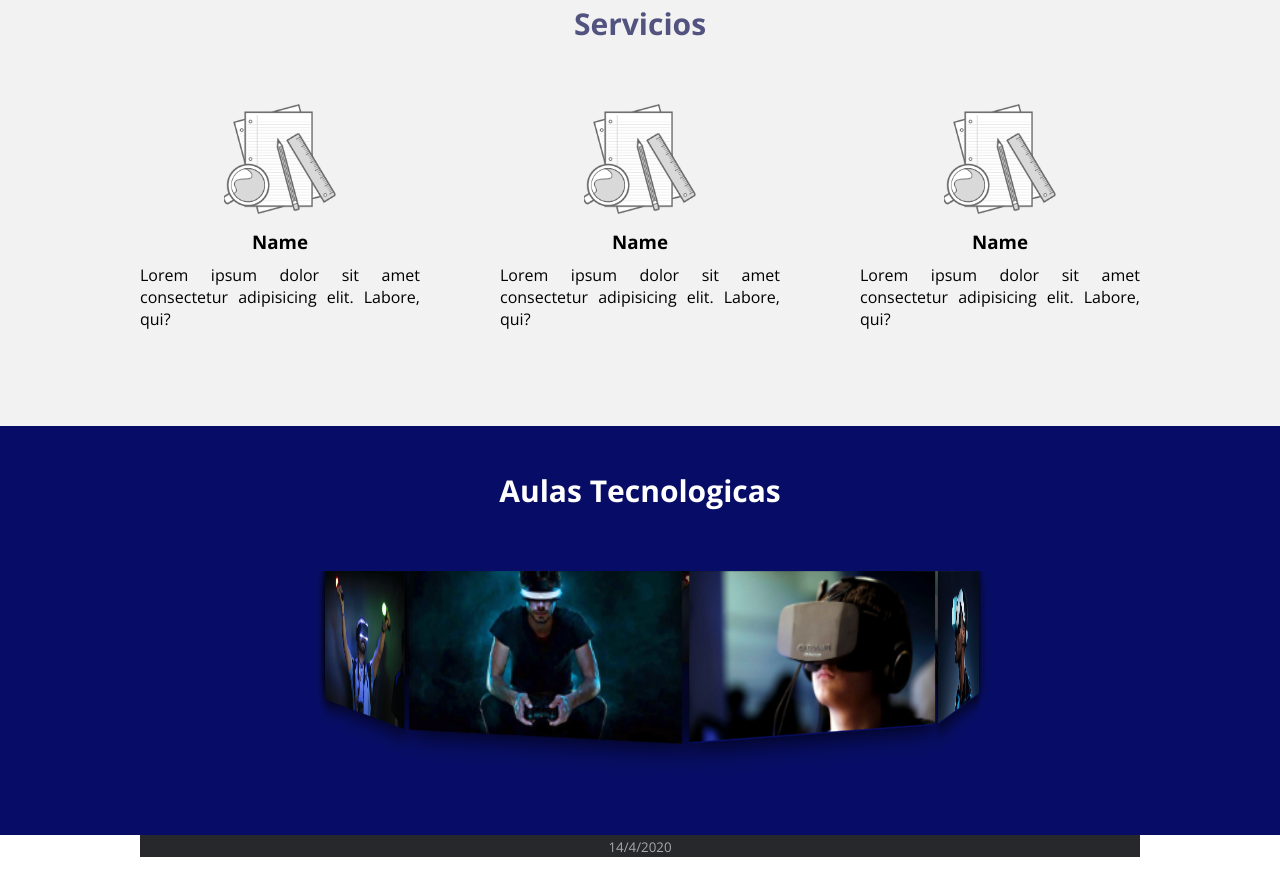
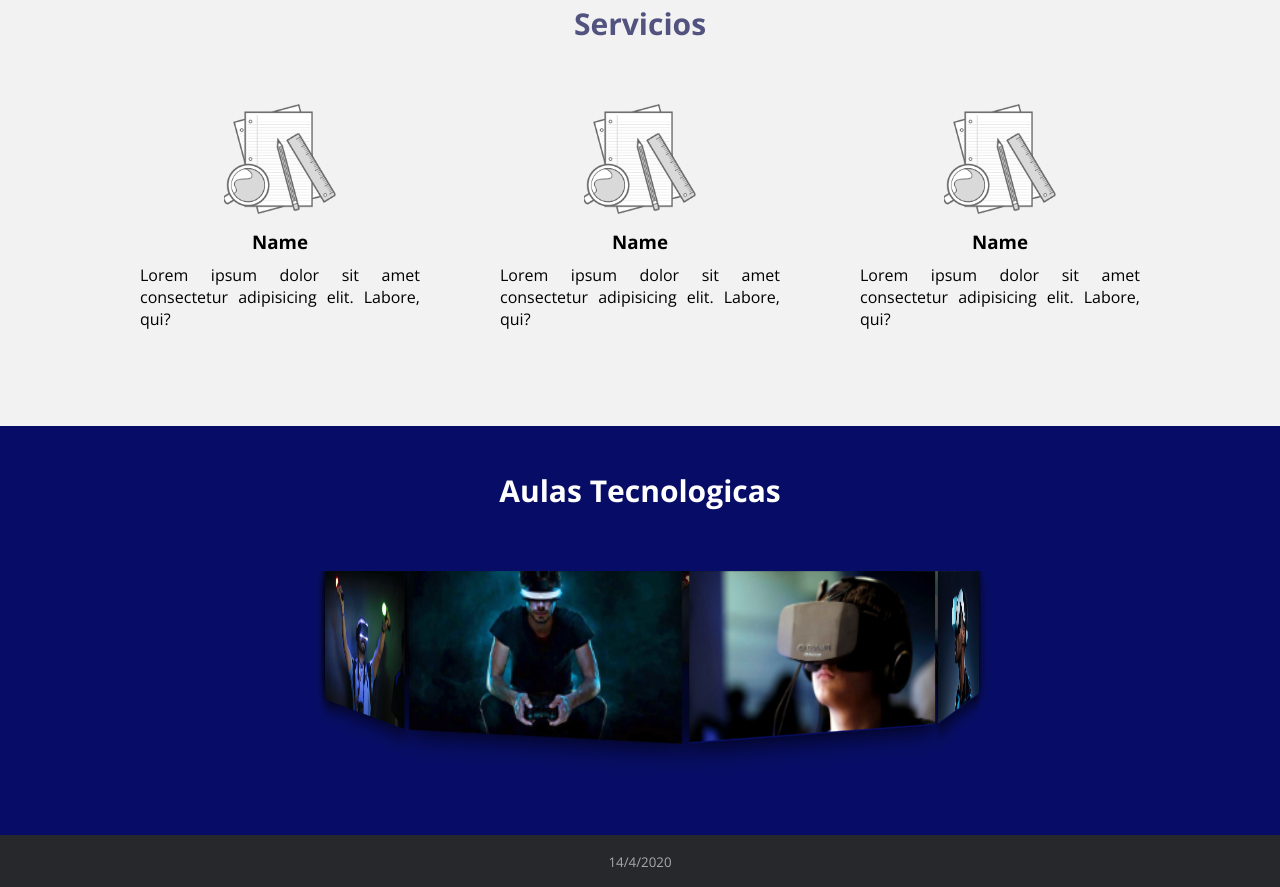
Before and after one commit to XavieBandamx/pruebainicio, a plain HTML site: page index.html in a window 1280 px wide. Shown: the part 2873-3760 px from the top of the page. Before the commit the page ends 3730 px from the top, so only its background shows below. Drawn offline with nearby package versions, Linux system fonts and the light colour scheme.

Commit message:
Update footer.css

```diff
--- a/css/footer.css
+++ b/css/footer.css
@@ -2,8 +2,5 @@ footer{
     background: #26282c;
     color: rgba(255, 255, 255, 0.6);
     text-align: center;
-    max-width: 1000px;
-    min-width: 500px;
-    margin: 0 auto;
-    box-sizing: border-box;
+    padding: 15px 0;
 }
```
